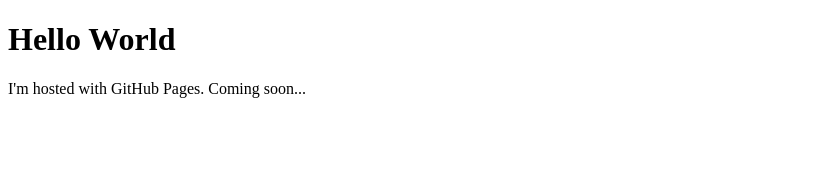
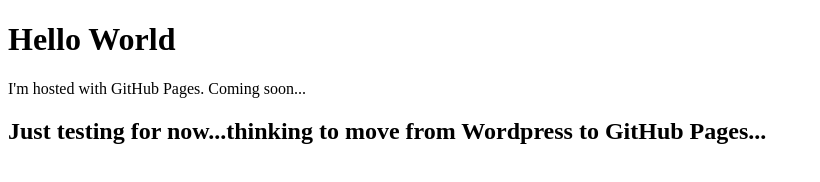
Before and after one commit to STELLANOVA/STELLANOVA.github.io, a plain HTML site: page index.html in a window 1280 px wide. Shown: the whole page, without its empty margins (0-820 px from the left). Drawn offline with Linux system fonts and the light colour scheme.

Commit message:
2nd update
just changed text...

```diff
--- a/index.html
+++ b/index.html
@@ -3,5 +3,5 @@
 <body>
 <h1>Hello World</h1>
 <p>I'm hosted with GitHub Pages. Coming soon...</p>
-</body>
+<h2>Just testing for now...thinking to move from Wordpress to GitHub Pages...</h2>
 </html>
```
